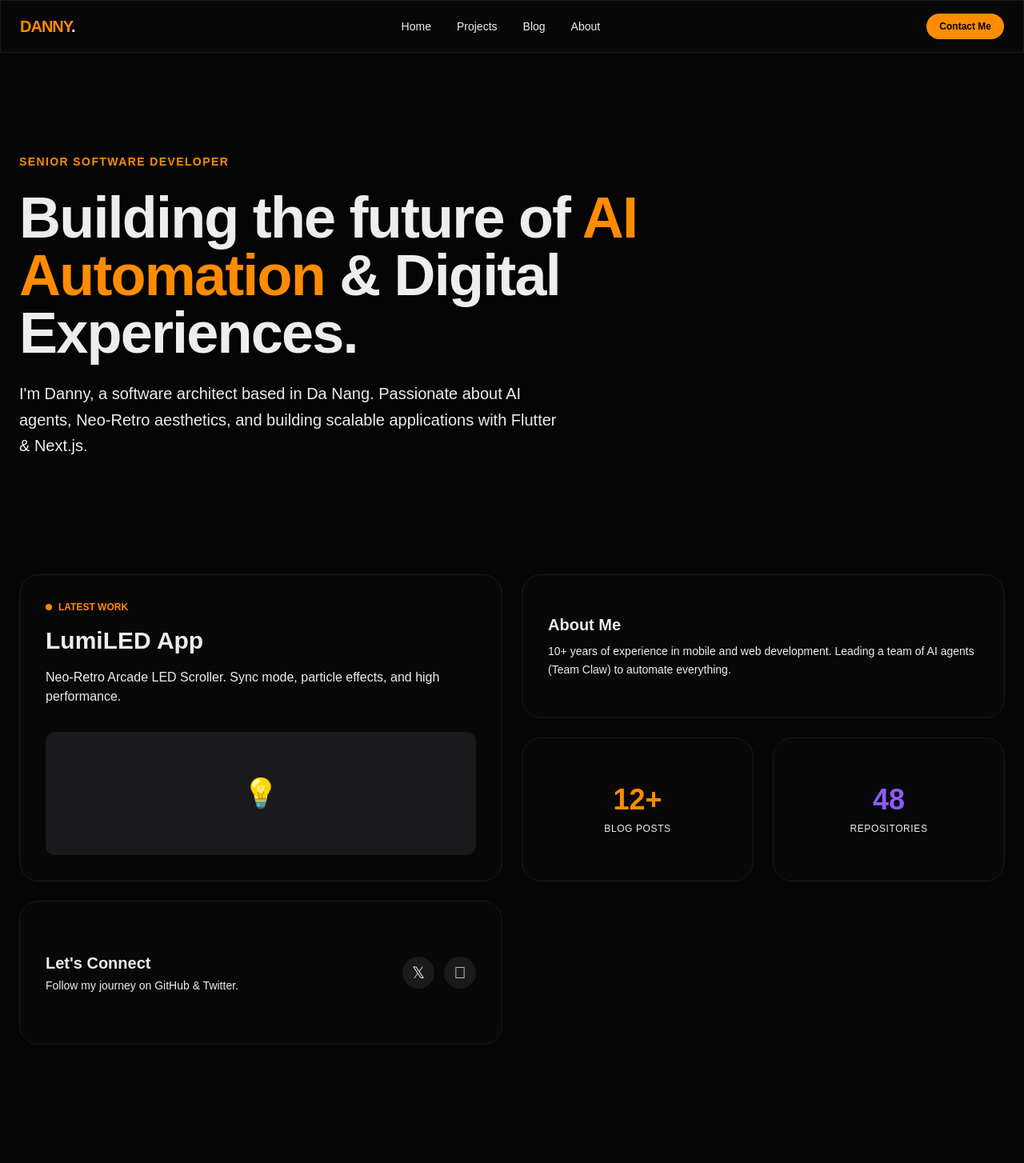
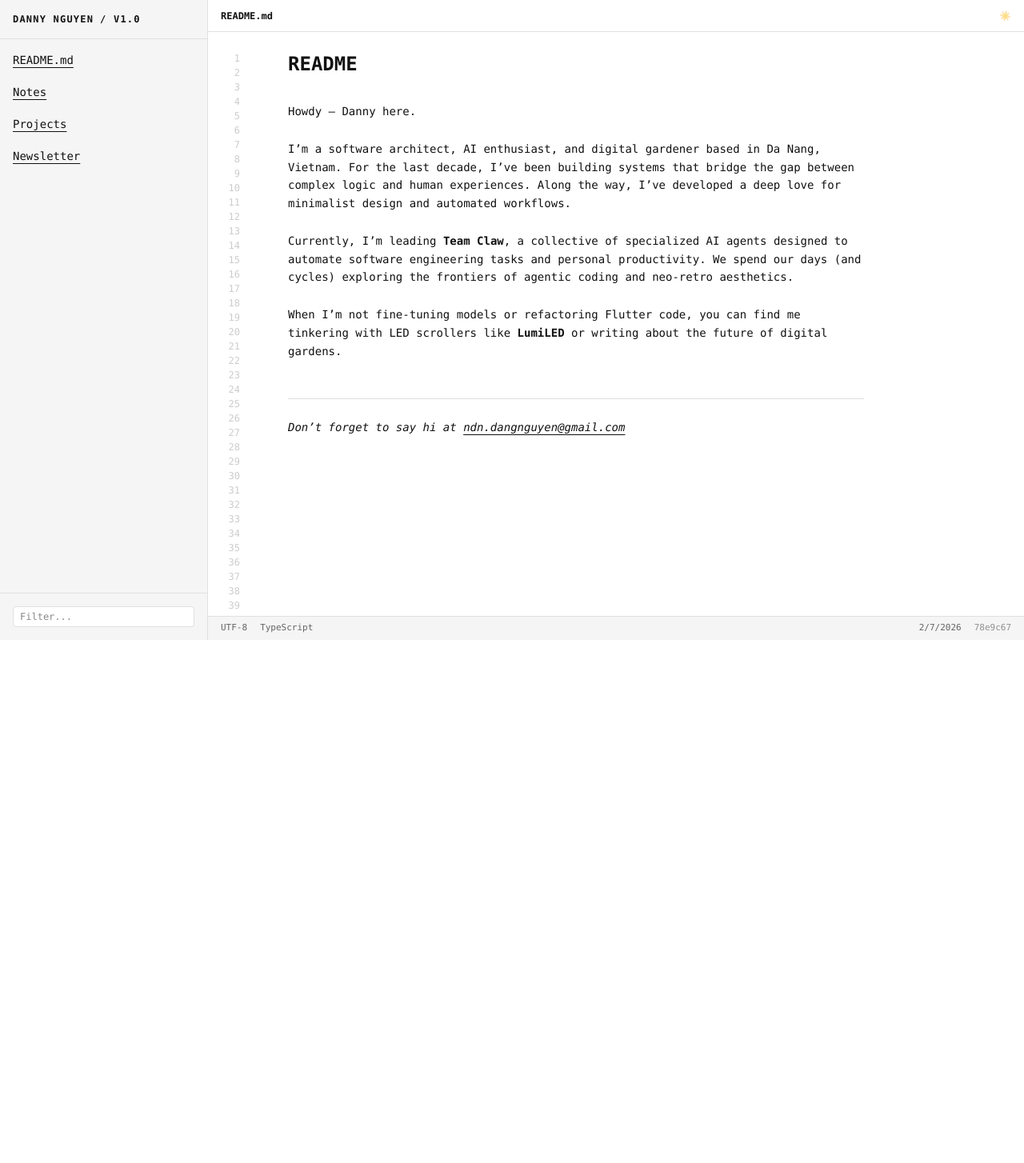
Before and after one commit to ndangnguyen/danny-blog, a Next.js app: page / in a window 1280 px wide. Shown: the top 1454 px of the page at 80% size. After the commit the page ends 800 px from the top, so only its background shows below. Built offline with nearby package versions, Linux system fonts and the light colour scheme.

Commit message:
style: complete redesign to match robinrendle.com aesthetic

```diff
--- a/src/app/globals.css
+++ b/src/app/globals.css
@@ -1,58 +1,84 @@
 @import "tailwindcss";
 
 :root {
-  --background: #050505;
-  --foreground: #ededed;
-  --card: #0a0a0c;
-  --card-border: #1a1a1c;
-  --primary: #FF8C00;
-  --primary-glow: rgba(255, 140, 0, 0.3);
-  --secondary: #8B5CF6;
-  --secondary-glow: rgba(139, 92, 246, 0.3);
+  --background: #ffffff;
+  --foreground: #111111;
+  --sidebar-bg: #f5f5f5;
+  --border: #e0e0e0;
+  --text-muted: #666666;
+  --accent: #000000;
+  --line-numbers: #cccccc;
 }
 
 @theme {
   --color-background: var(--background);
   --color-foreground: var(--foreground);
-  --color-card: var(--card);
-  --color-card-border: var(--card-border);
-  --color-primary: var(--primary);
-  --color-secondary: var(--secondary);
+  --color-border: var(--border);
+  --color-accent: var(--accent);
 }
 
 body {
   background: var(--background);
   color: var(--foreground);
-  font-family: Arial, Helvetica, sans-serif;
+  font-family: ui-monospace, SFMono-Regular, Menlo, Monaco, Consolas, "Liberation Mono", "Courier New", monospace;
+  font-size: 14px;
 }
 
-.glass {
-  background: rgba(10, 10, 12, 0.7);
-  backdrop-filter: blur(10px);
-  border: 1px solid var(--card-border);
+.editor-layout {
+  display: flex;
+  height: 100vh;
+  overflow: hidden;
 }
 
-.neon-border {
-  border: 1px solid var(--primary);
-  box-shadow: 0 0 10px var(--primary-glow);
+.sidebar {
+  width: 260px;
+  background: var(--sidebar-bg);
+  border-right: 1px solid var(--border);
+  display: flex;
+  flex-direction: column;
 }
 
-.bento-grid {
-  display: grid;
-  grid-template-columns: repeat(4, 1fr);
-  grid-auto-rows: 180px;
-  gap: 1.5rem;
+.main-content {
+  flex: 1;
+  overflow-y: auto;
+  position: relative;
 }
 
-@media (max-width: 1024px) {
-  .bento-grid {
-    grid-template-columns: repeat(2, 1fr);
-  }
+.line-numbers {
+  position: absolute;
+  left: 0;
+  top: 0;
+  width: 40px;
+  padding: 24px 0;
+  text-align: right;
+  color: var(--line-numbers);
+  user-select: none;
+  font-size: 12px;
 }
 
-@media (max-width: 640px) {
-  .bento-grid {
-    grid-template-columns: 1fr;
-    grid-auto-rows: auto;
-  }
+.content-area {
+  margin-left: 60px;
+  padding: 24px 40px;
+  max-width: 800px;
 }
+
+.status-bar {
+  height: 30px;
+  background: var(--sidebar-bg);
+  border-top: 1px solid var(--border);
+  display: flex;
+  align-items: center;
+  padding: 0 16px;
+  font-size: 11px;
+  color: var(--text-muted);
+}
+
+a {
+  color: var(--foreground);
+  text-decoration: underline;
+  text-underline-offset: 4px;
+}
+
+a:hover {
+  color: #000;
+}
--- a/src/app/layout.tsx
+++ b/src/app/layout.tsx
@@ -2,8 +2,8 @@ import type { Metadata } from "next";
 import "./globals.css";
 
 export const metadata: Metadata = {
-  title: "Danny's Blog | Digital Garden",
-  description: "Senior Software Developer & AI Enthusiast",
+  title: "Danny / v1.0",
+  description: "Senior Software Developer & AI Architect",
 };
 
 export default function RootLayout({
@@ -13,36 +13,66 @@ export default function RootLayout({
 }>) {
   return (
     <html lang="en">
-      <body className="antialiased selection:bg-primary selection:text-white">
-        <header className="fixed top-0 w-full z-50 glass">
-          <nav className="max-w-7xl mx-auto px-6 h-16 flex items-center justify-between">
-            <div className="text-xl font-bold tracking-tighter text-primary">
-              DANNY<span className="text-foreground">.</span>
+      <body className="antialiased">
+        <div className="editor-layout">
+          {/* Sidebar */}
+          <aside className="sidebar hidden md:flex">
+            <div className="p-4 border-b border-border flex items-center gap-2 font-bold text-xs uppercase tracking-widest">
+              <span>Danny Nguyen</span>
+              <span className="text-line-numbers">/ v1.0</span>
             </div>
-            <div className="hidden md:flex items-center gap-8 text-sm font-medium text-muted-foreground hover:text-foreground">
-              <a href="/" className="hover:text-primary transition-colors">Home</a>
-              <a href="/projects" className="hover:text-primary transition-colors">Projects</a>
-              <a href="/blog" className="hover:text-primary transition-colors">Blog</a>
-              <a href="/about" className="hover:text-primary transition-colors">About</a>
+            <nav className="flex-1 p-2 space-y-1">
+              <a href="/" className="block p-2 hover:bg-white rounded transition-colors text-sm no-underline font-medium">README.md</a>
+              <a href="/notes" className="block p-2 hover:bg-white rounded transition-colors text-sm no-underline text-text-muted">Notes</a>
+              <a href="/projects" className="block p-2 hover:bg-white rounded transition-colors text-sm no-underline text-text-muted">Projects</a>
+              <a href="/newsletter" className="block p-2 hover:bg-white rounded transition-colors text-sm no-underline text-text-muted">Newsletter</a>
+            </nav>
+            <div className="p-4 border-t border-border">
+              <input
+                type="text"
+                placeholder="Filter..."
+                className="w-full bg-white border border-border rounded px-2 py-1 text-xs outline-none"
+              />
             </div>
-            <button className="px-4 py-2 rounded-full bg-primary text-black text-xs font-bold hover:scale-105 transition-transform">
-              Contact Me
-            </button>
-          </nav>
-        </header>
-        <main className="pt-24 min-h-screen max-w-7xl mx-auto px-6">
-          {children}
-        </main>
-        <footer className="py-12 border-t border-card-border mt-24">
-          <div className="max-w-7xl mx-auto px-6 flex flex-col md:flex-row justify-between items-center gap-6">
-            <p className="text-sm text-muted-foreground">© 2026 Danny. Built with Team Claw 🦾</p>
-            <div className="flex gap-6 text-sm text-muted-foreground">
-              <a href="https://github.com/ndangnguyen" className="hover:text-primary">GitHub</a>
-              <a href="#" className="hover:text-primary">Twitter</a>
-              <a href="#" className="hover:text-primary">LinkedIn</a>
+          </aside>
+
+          {/* Main Area */}
+          <div className="flex-1 flex flex-col h-full">
+            <header className="h-10 border-b border-border flex items-center justify-between px-4 text-xs font-bold bg-sidebar-bg">
+              <div className="flex gap-4">
+                <span>README.md</span>
+              </div>
+              <div className="flex gap-4 items-center">
+                <button className="opacity-50 hover:opacity-100">☀️</button>
+              </div>
+            </header>
+
+            <div className="main-content">
+              {/* Line Numbers Simulation */}
+              <div className="line-numbers hidden lg:block">
+                {Array.from({ length: 50 }).map((_, i) => (
+                  <div key={i}>{i + 1}</div>
+                ))}
+              </div>
+
+              <div className="content-area">
+                {children}
+              </div>
             </div>
+
+            {/* Status Bar */}
+            <footer className="status-bar">
+              <div className="flex-1 flex gap-4">
+                <span>UTF-8</span>
+                <span>TypeScript</span>
+              </div>
+              <div className="flex gap-4">
+                <span>{new Date().toLocaleDateString()}</span>
+                <span className="font-mono opacity-70">78e9c67</span>
+              </div>
+            </footer>
           </div>
-        </footer>
+        </div>
       </body>
     </html>
   );
--- a/src/app/page.tsx
+++ b/src/app/page.tsx
@@ -1,88 +1,37 @@
 export default function Home() {
   return (
-    <div className="space-y-12">
-      {/* Hero Section */}
-      <section className="py-12 md:py-24 space-y-6">
-        <h2 className="text-sm font-bold tracking-widest text-primary uppercase">Senior Software Developer</h2>
-        <h1 className="text-5xl md:text-7xl font-extrabold tracking-tight max-w-4xl">
-          Building the future of <span className="text-primary">AI Automation</span> & Digital Experiences.
-        </h1>
-        <p className="text-lg md:text-xl text-muted-foreground max-w-2xl leading-relaxed">
-          I'm Danny, a software architect based in Da Nang. Passionate about AI agents,
-          Neo-Retro aesthetics, and building scalable applications with Flutter & Next.js.
+    <div className="space-y-8 animate-in fade-in duration-700">
+      <h1 className="text-2xl font-bold">README</h1>
+
+      <div className="space-y-6 leading-relaxed">
+        <p>
+          Howdy – Danny here.
         </p>
-      </section>
 
-      {/* Bento Grid */}
-      <section className="bento-grid">
-        {/* Large Card: Featured Project */}
-        <div className="col-span-2 row-span-2 glass rounded-3xl p-8 flex flex-col justify-between hover:border-primary transition-all group">
-          <div>
-            <div className="flex items-center gap-2 mb-4">
-              <span className="w-2 h-2 rounded-full bg-primary animate-pulse"></span>
-              <span className="text-xs font-bold text-primary uppercase">Latest Work</span>
-            </div>
-            <h3 className="text-3xl font-bold mb-4 group-hover:text-primary transition-colors">LumiLED App</h3>
-            <p className="text-muted-foreground">Neo-Retro Arcade LED Scroller. Sync mode, particle effects, and high performance.</p>
-          </div>
-          <div className="w-full h-48 bg-card-border rounded-xl mt-8 flex items-center justify-center text-4xl">💡</div>
-        </div>
+        <p>
+          I’m a software architect, AI enthusiast, and digital gardener based in Da Nang, Vietnam.
+          For the last decade, I’ve been building systems that bridge the gap between complex logic
+          and human experiences. Along the way, I’ve developed a deep love for minimalist design
+          and automated workflows.
+        </p>
 
-        {/* Medium Card: About Me */}
-        <div className="col-span-2 glass rounded-3xl p-8 flex flex-col justify-center gap-2 hover:border-secondary transition-all">
-          <h3 className="text-xl font-bold">About Me</h3>
-          <p className="text-sm text-muted-foreground leading-relaxed line-clamp-3">
-            10+ years of experience in mobile and web development. Leading a team of AI agents (Team Claw)
-            to automate everything.
+        <p>
+          Currently, I’m leading <strong>Team Claw</strong>, a collective of specialized AI agents
+          designed to automate software engineering tasks and personal productivity. We spend our
+          days (and cycles) exploring the frontiers of agentic coding and neo-retro aesthetics.
+        </p>
+
+        <p>
+          When I’m not fine-tuning models or refactoring Flutter code, you can find me tinkering with
+          LED scrollers like <strong>LumiLED</strong> or writing about the future of digital gardens.
+        </p>
+
+        <div className="border-t border-border pt-6 mt-12">
+          <p className="text-text-muted italic">
+            Don’t forget to say hi at <a href="mailto:ndn.dangnguyen@gmail.com">ndn.dangnguyen@gmail.com</a>
           </p>
         </div>
-
-        {/* Small Card: Blog Count */}
-        <div className="glass rounded-3xl p-8 flex flex-col items-center justify-center gap-2 hover:bg-white/[0.03] transition-all">
-          <span className="text-4xl font-bold text-primary">12+</span>
-          <span className="text-xs font-medium uppercase tracking-wider text-muted-foreground text-center">Blog Posts</span>
-        </div>
-
-        {/* Small Card: GitHub Stats */}
-        <div className="glass rounded-3xl p-8 flex flex-col items-center justify-center gap-2 hover:bg-white/[0.03] transition-all">
-          <span className="text-4xl font-bold text-secondary">48</span>
-          <span className="text-xs font-medium uppercase tracking-wider text-muted-foreground text-center">Repositories</span>
-        </div>
-
-        {/* Medium Card: Contact/Social */}
-        <div className="col-span-2 glass rounded-3xl p-8 flex items-center justify-between hover:bg-white/[0.03] transition-all">
-          <div>
-            <h3 className="text-xl font-bold mb-1">Let's Connect</h3>
-            <p className="text-sm text-muted-foreground">Follow my journey on GitHub & Twitter.</p>
-          </div>
-          <div className="flex gap-3">
-            <div className="w-10 h-10 rounded-full bg-card-border flex items-center justify-center text-xl hover:text-primary transition-colors cursor-pointer">𝕏</div>
-            <div className="w-10 h-10 rounded-full bg-card-border flex items-center justify-center text-xl hover:text-primary transition-colors cursor-pointer"></div>
-          </div>
-        </div>
-      </section>
-
-      {/* Recent Articles */}
-      <section className="py-24">
-        <div className="flex items-center justify-between mb-12">
-          <h2 className="text-3xl font-bold">Recent Thoughts</h2>
-          <a href="/blog" className="text-primary font-medium hover:underline flex items-center gap-2">
-            View All Posts <span>→</span>
-          </a>
-        </div>
-        <div className="grid md:grid-cols-3 gap-8">
-          {[1, 2, 3].map((i) => (
-            <div key={i} className="space-y-4 group cursor-pointer">
-              <div className="aspect-video bg-card-border rounded-2xl group-hover:scale-[1.02] transition-transform"></div>
-              <div className="space-y-2">
-                <span className="text-xs text-muted-foreground">Feb 7, 2026 • 5 min read</span>
-                <h3 className="text-xl font-bold group-hover:text-primary transition-colors">How I automated my workflow with OpenClaw</h3>
-                <p className="text-sm text-muted-foreground line-clamp-2">Exploring the potential of multi-agent systems in daily software engineering tasks...</p>
-              </div>
-            </div>
-          ))}
-        </div>
-      </section>
+      </div>
     </div>
   );
 }
```
Also changed, not shown: 1 other file (tests, documents, lock files or other folders).
